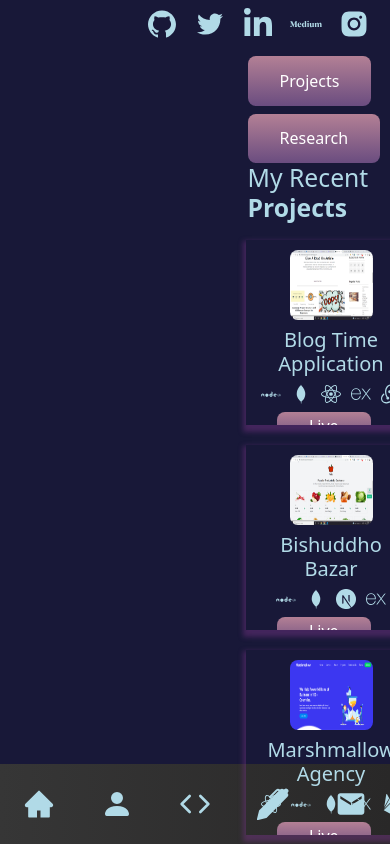
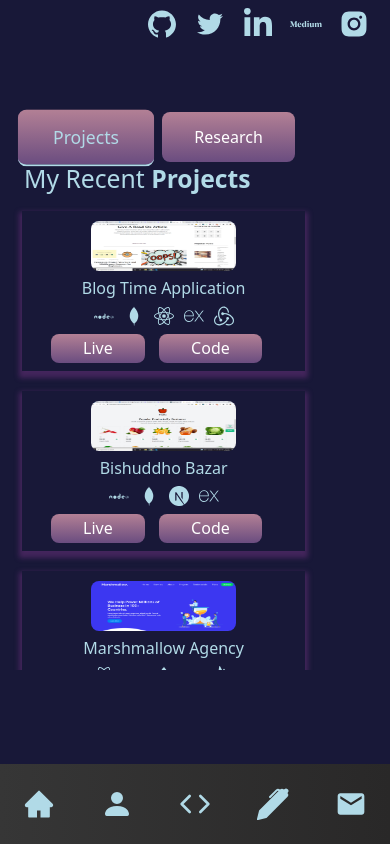
Before and after one commit to Protik111/Portfolio_2022, a Next.js app: page /works in a window 390 px wide. Shown: the top 844 px of the page. Built offline with nearby package versions, Linux system fonts and the light colour scheme; a web font is replaced by a local one.

Commit message:
projects responsive fixed

```diff
--- a/components/ProjectCard.js
+++ b/components/ProjectCard.js
@@ -5,14 +5,13 @@ import { BiLinkExternal, BiCode } from 'react-icons/bi';
 const ProjectCard = ({ singleproject }) => {
     const { imgPath, isBlog, title, description, link, fgithub, bgithub, both, stack } = singleproject;
 
-    console.log(fgithub)
     return (
-        <div className={`${styles.projectCard} col-md-3`}>
+        <div className={`${styles.projectCard} col-md-4 col-lg-3`}>
             <div>
                 <img className={styles.projectImg} src={imgPath}></img>
             </div>
             <div className="mt-2">
-                <h5>{title}</h5>
+                <h5 className={styles.title}>{title}</h5>
             </div>
             {/* <p className={styles.courseDesc}>{description}</p> */}
             {
--- a/pages/works/index.js
+++ b/pages/works/index.js
@@ -3,7 +3,6 @@ import HeadSeo from '../../components/HeadSeo';
 import Navbar from '../../components/Navbar';
 import Social from '../../components/Social';
 import styles from '../../styles/Works.module.scss';
-import Tilt from "react-parallax-tilt";
 import project from '../../assets/project';
 import ProjectCard from '../../components/ProjectCard';
 
@@ -19,9 +18,9 @@ const Works = () => {
             {tabIndex === 1 && <div className={`${styles.container} container`}>
                 {/* <div className={`${styles.details} row`}> */}
                 {/* <div className={`${styles.textContainer} col-12 col-sm-12 col-md-12 col-lg-12`}> */}
-                <div className={`${styles.cardContainer} row mt-5`}>
-                    <div>
-                        <button className={`${styles.button} ${active === 'about' ? styles.active : styles.button}`} onClick={() => {
+                <section className={`${styles.cardContainer} row mt-5`}>
+                    <div className={styles.btnContainer}>
+                        <button className={`${styles.button} ${active === 'projects' ? styles.active : styles.button}`} onClick={() => {
                             setTabIndex(1);
                             setActive("projects");
                         }}>
@@ -38,19 +37,13 @@ const Works = () => {
                         </h2>
                     </div>
 
-                    {
-                        project.map(singleproject => <ProjectCard key={singleproject.id} singleproject={singleproject}></ProjectCard>)
-                    }
-                </div>
+                    <div className={`${styles.projectContainer} row`}>
+                        {
+                            project.map(singleproject => <ProjectCard key={singleproject.id} singleproject={singleproject}></ProjectCard>)
+                        }
+                    </div>
+                </section>
             </div >}
-
-            {/* {
-                tabIndex === 2 && <Education setTabIndex={setTabIndex} active={active} setActive={setActive}></Education>
-            }
-
-            {
-                tabIndex === 3 && <Skills setTabIndex={setTabIndex} active={active} setActive={setActive}></Skills>
-            } */}
         </div >
     );
 };
--- a/styles/Navbar.module.scss
+++ b/styles/Navbar.module.scss
@@ -4,6 +4,7 @@
     position: fixed;
     background-image: linear-gradient(to right, rgb(54, 54, 54), rgb(41, 40, 40));
     transition: width 200ms ease;
+    z-index: 2000;
 }
 
 @media screen and (max-width: 880px) {
--- a/styles/ProjectCard.module.scss
+++ b/styles/ProjectCard.module.scss
@@ -4,7 +4,8 @@
     background-color: transparent !important;
     // opacity: 0.9 !important;
     transition: all 0.3s ease 0s !important;
-    height: 185px;
+    height: 195px;
+    max-width: 250px;
     margin: 10px;
     cursor: pointer;
     text-align: center;
@@ -13,6 +14,42 @@
     position: relative;
     overflow: hidden;
     line-height: 0.2;
+
+    @media screen and (max-width: 1219px) {
+        height: 215px;
+    }
+
+    @media screen and (max-width: 880px) {
+        height: 185px;
+        width: 50%;
+
+        // &:last-child {
+        //     display: none;
+        // }
+    }
+
+    @media screen and (max-width: 742px) {
+        height: 190px;
+        min-width: 55%;
+    }
+
+    @media screen and (max-width: 505px) {
+        height: 190px;
+        min-width: 80%;
+    }
+
+    @media screen and (max-width: 450px) {
+        height: 160px;
+        min-width: 80%;
+        line-height: 0.2;
+    }
+
+
+    .title {
+        @media screen and (max-width: 1150px) {
+            font-size: 1rem;
+        }
+    }
 
     &:hover {
         transform: scale(1.05) !important;
@@ -24,6 +61,11 @@
         height: 70px;
         border-radius: 0.5rem;
         z-index: 1000;
+
+        @media screen and (max-width: 450px) {
+            width: 55%;
+            height: 50px;
+        }
     }
 
     .courseDesc {
--- a/styles/Social.module.scss
+++ b/styles/Social.module.scss
@@ -2,6 +2,7 @@
     position: absolute;
     top: 0;
     right: 12px;
+    z-index: 5000;
 
     .iconList {
         display: flex;
--- a/styles/Works.module.scss
+++ b/styles/Works.module.scss
@@ -1,7 +1,7 @@
 @import url('https://fonts.googleapis.com/css2?family=Anek+Malayalam:wght@300;400;500;600&family=League+Gothic&display=swap');
 
 .container {
-    min-height: 105vh;
+    height: 105vh;
     // margin-left: 15rem;
     min-width: 100%;
     background-color: #181838;
@@ -9,13 +9,26 @@
     justify-content: center;
     align-items: center;
 
-    @media screen and (max-width: 880px) {
-        min-height: 100vh;
+    @media screen and (max-width:880px) {
+        margin-top: -5rem;
     }
 
     .cardContainer {
         margin-left: 15rem;
         color: #B1DAE7;
+
+        @media screen and (max-width: 880px) {
+            height: calc(100% - 20rem);
+            margin-left: 0;
+            overflow-y: scroll;
+            padding-bottom: 0.5rem;
+        }
+
+        // .btnContainer {
+        //     @media screen and (max-width: 880px) {
+        //         margin-top: 2rem;
+        //     }
+        // }
     }
 
     .details {
@@ -36,21 +49,9 @@
     .aboutDetails {
         font-size: 1.2rem;
 
-            @media screen and (max-width: 880px){
+        @media screen and (max-width: 880px) {
             font-size: 1rem;
         }
-        }
-
-        .skill {
-            color: #8c5aa8;
-        }
-        .typeWriter {
-            color: #B1DAE7;
-            font-size: 2rem;
-        }
-
-        .Iam {
-            font-size: 1.6rem;
     }
 
     .button {
@@ -70,7 +71,6 @@
         margin-top: 0.5rem;
     }
 
-        .button:focus,
         .active,
         .button:hover {
             color: #B1DAE7;
@@ -78,7 +78,6 @@
             border-bottom: 2px solid #B1DAE7;
         }
 
-        .button:focus:after,
     .button:hover:after {
         width: 100%;
         left: 0%;
@@ -99,91 +98,8 @@
     }
 }
 
-.profile {
-    aspect-ratio: 6.5 / 8;
-    background-color: rgba(255, 255, 255, 0.2);
-    border-radius: 5px;
-    width: 350px;
-    display: flex;
-    justify-content: center;
-    align-items: center;
-
-    @media screen and (max-width: 880px) {
-        margin: 1rem 0;
-        display: flex;
-        justify-content: center;
-        align-items: center;
-        width: 300px;
-        aspect-ratio: 6/7;
-    }
-
-    @media screen and (max-width: 600px) {
-        margin: 0.5rem 0;
-        display: flex;
-        justify-content: center;
-        align-items: center;
-        width: 300px;
-        aspect-ratio: 9.9/10;
-    }
-
-    @media screen and (max-width: 400px) {
-        margin: 0.5rem 0;
-        display: flex;
-        justify-content: center;
-        align-items: center;
-        width: 200px;
-        height: 200px;
-    }
-}
-
-.center {
-    align-items: center;
-    display: flex;
-    justify-content: center;
-    flex-wrap: wrap;
-    height: 300px;
-    padding: 20px;
-
-    @media screen and (max-width: 880px) {
-        display: flex;
-        justify-content: center;
-        align-items: center;
-        padding: 10px;
-    }
-
-    @media screen and (max-width: 400px) {
-        display: flex;
-        justify-content: center;
-        align-items: center;
-        flex-direction: column;
-    }
-
-}
-
-.white {
-    min-height: 50%;
-    position: relative;
-    aspect-ratio: 1;
-    border: 4px solid #B1DAE7;
-    border-radius: 50%;
-}
-
-.img {
-    height: 230px;
-    width: 230px;
-    border-radius: 50%;
-    margin: 8px;
-    object-fit: cover;
-
-    @media screen and (max-width: 400px) {
-        height: 120px;
-        width: 120px;
-    }
-}
-
-.name {
-    font-family: 'Pacifico', cursive;
-    font-size: 2em;
-    color: #B1DAE7;
-    text-align: center;
-}
+// .projectContainer {
+//     @media screen and (max-width: 880px) {
+//         height: 100%;
+//     }
+// }
```
Lines whose indentation alone changed are shown as unchanged.
